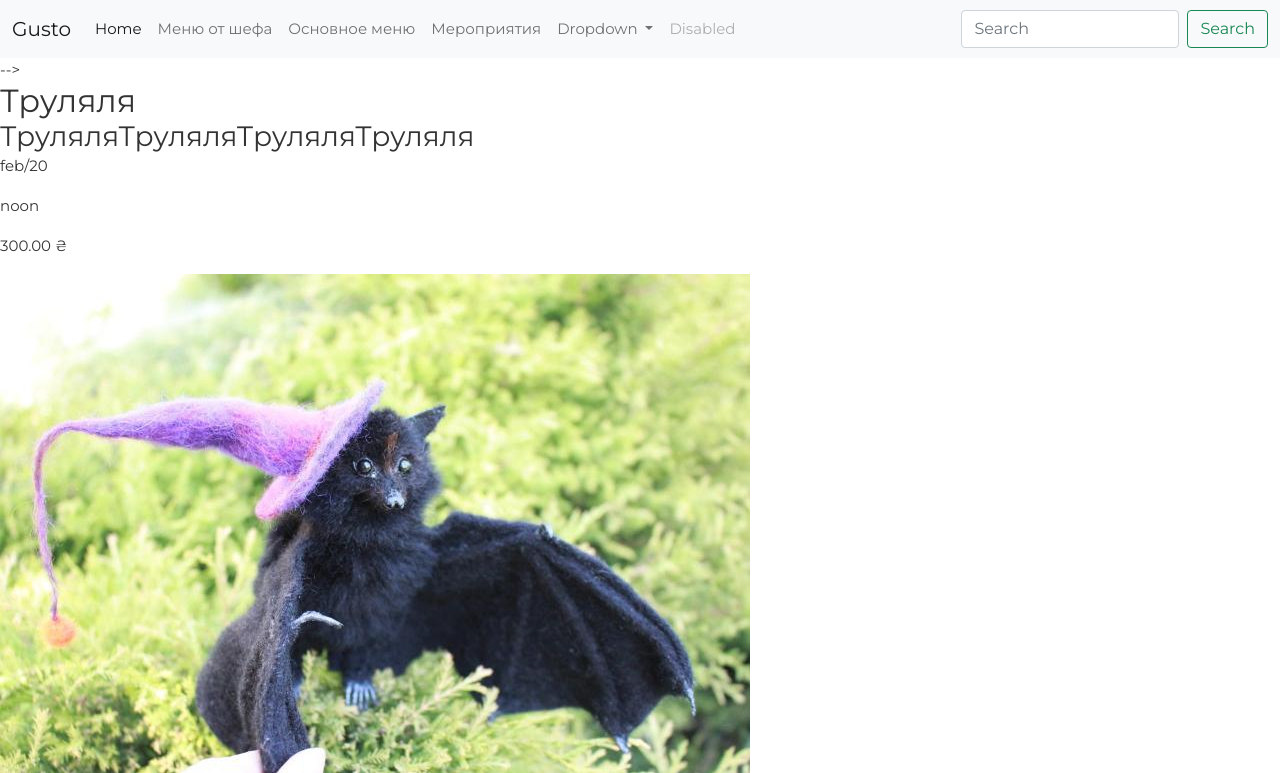
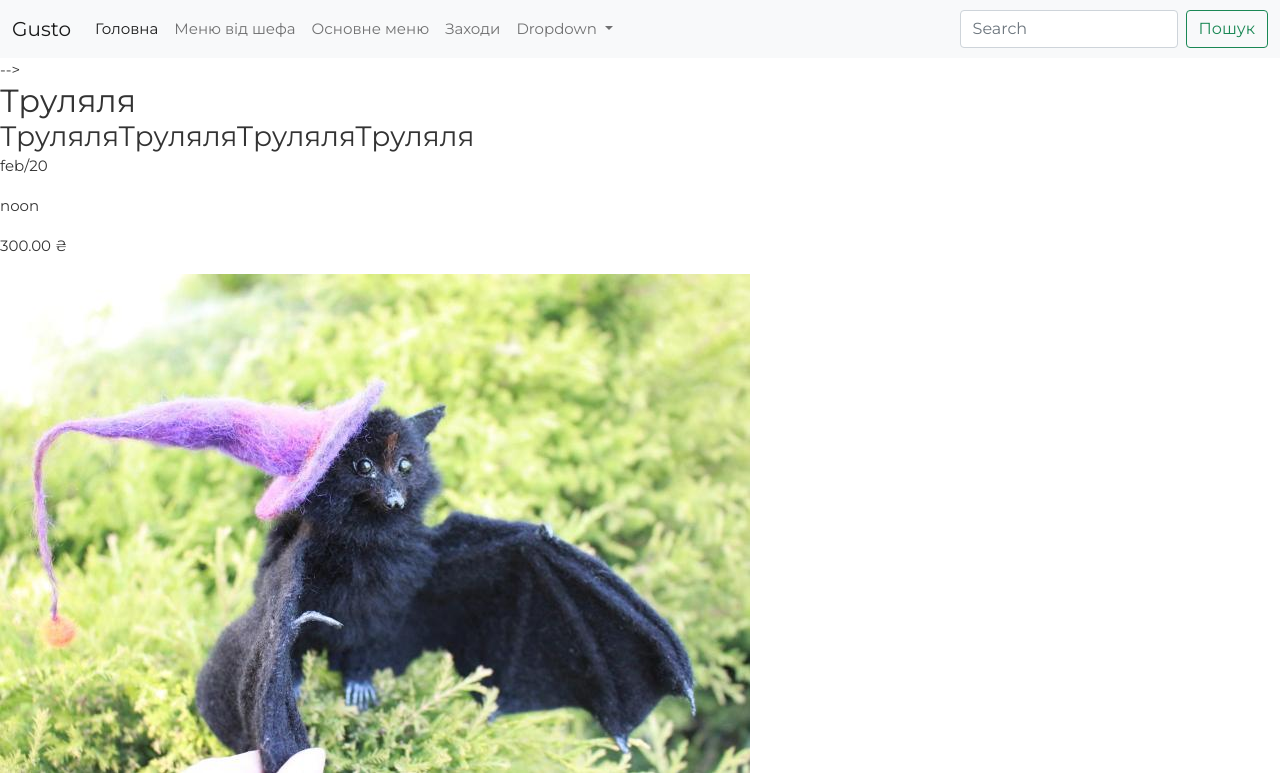
Before and after one commit to project11e/gustoPython, a Django app: page /events/1 in a window 1280 px wide. Shown: the top 773 px of the page. Run offline with Django 3.2, Linux system fonts and the light colour scheme; data comes from the database, SQL or seed files in the repository; parts of the project's set-up code (start-up, migrations or seed data) failed here and were passed over; some libraries are stand-ins or nearby versions.

Commit message:
Update base.html

```diff
--- a/templates/base.html
+++ b/templates/base.html
@@ -22,35 +22,35 @@
         <div class="collapse navbar-collapse" id="navbarSupportedContent">
           <ul class="navbar-nav me-auto mb-2 mb-lg-0">
             <li class="nav-item">
-              <a class="nav-link active" aria-current="page" href="#">Home</a>
+              <a class="nav-link active" aria-current="page" href="#">Головна</a>
             </li>
             <li class="nav-item">
-              <a class="nav-link" href="/#special_menu">Меню от шефа</a>
+              <a class="nav-link" href="/#special_menu">Меню від шефа</a>
             </li>
             <li class="nav-item">
-              <a class="nav-link" href="/#menu">Основное меню</a>
+              <a class="nav-link" href="/#menu">Основне меню</a>
             </li>
             <li class="nav-item">
-              <a class="nav-link" href="/#events">Мероприятия</a>
+              <a class="nav-link" href="/#events">Заходи</a>
             </li>
             <li class="nav-item dropdown">
               <a class="nav-link dropdown-toggle" href="#" id="navbarDropdown" role="button" data-bs-toggle="dropdown" aria-expanded="false">
                 Dropdown
               </a>
               <ul class="dropdown-menu" aria-labelledby="navbarDropdown">
-                <li><a class="dropdown-item" href="#">Action</a></li>
-                <li><a class="dropdown-item" href="#">Another action</a></li>
+                <li><a class="dropdown-item" href="#">Меню 1</a></li>
+                <li><a class="dropdown-item" href="#">Меню 2</a></li>
                 <li><hr class="dropdown-divider"></li>
-                <li><a class="dropdown-item" href="#">Something else here</a></li>
+                <li><a class="dropdown-item" href="#">Меню 3</a></li>
               </ul>
             </li>
             <li class="nav-item">
-              <a class="nav-link disabled" href="#" tabindex="-1" aria-disabled="true">Disabled</a>
+              <a class="nav-link disabled" href="#" tabindex="-1" aria-disabled="true"> ᅠ</a>
             </li>
           </ul>
           <form class="d-flex">
             <input class="form-control me-2" type="search" placeholder="Search" aria-label="Search">
-            <button class="btn btn-outline-success" type="submit">Search</button>
+            <button class="btn btn-outline-success" type="submit">Пошук</button>
           </form>
         </div>
       </div>
```
